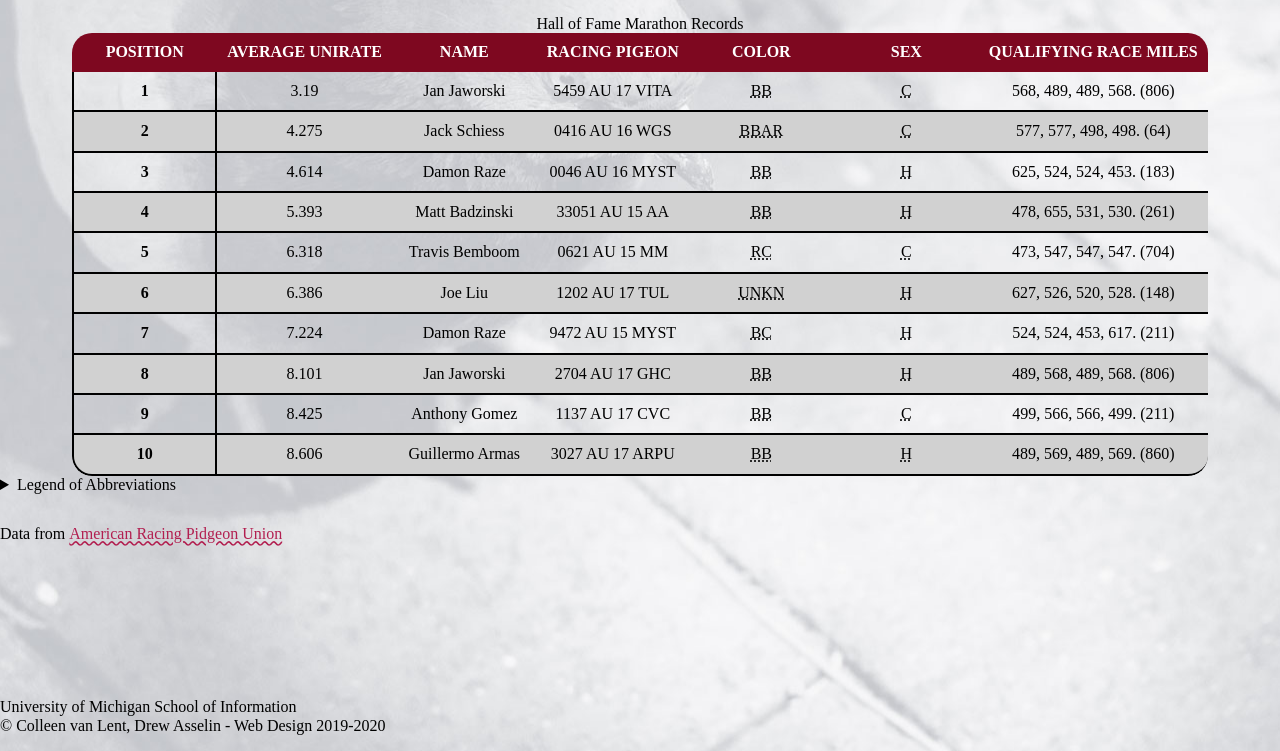
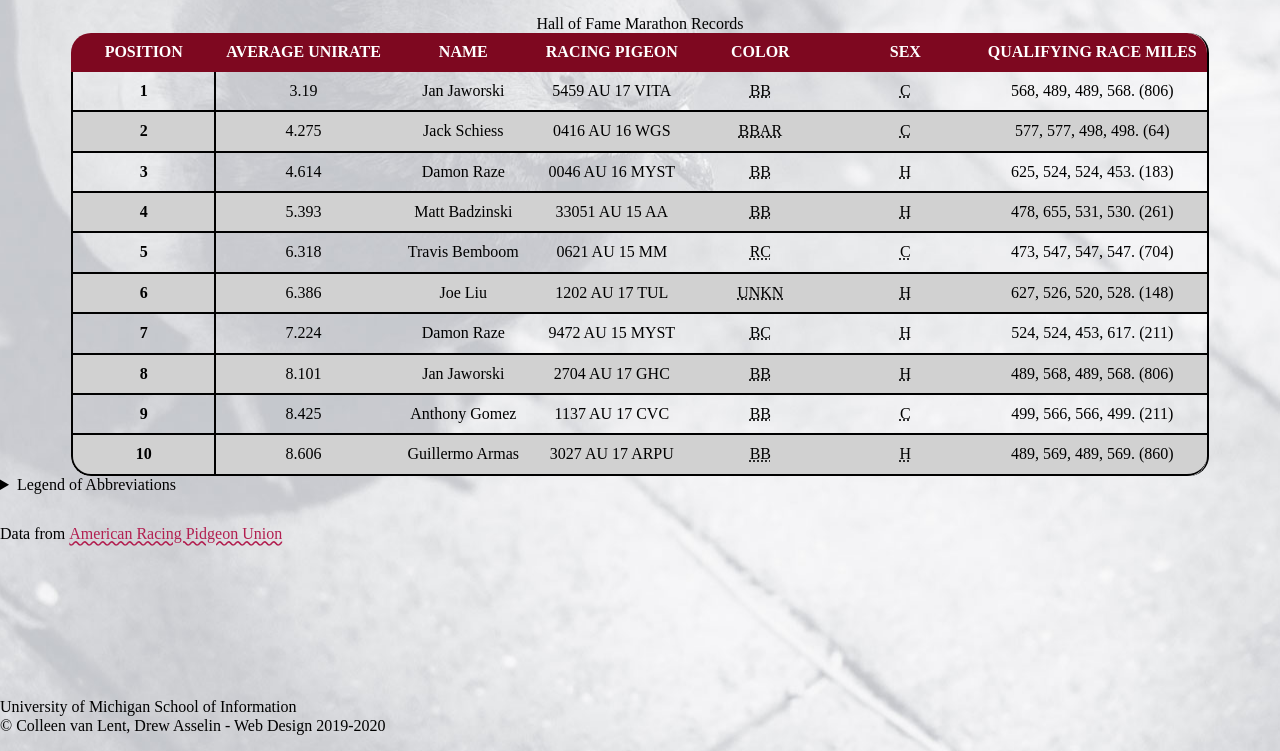
Before and after one commit to antshep-umich/wk3, a plain HTML site: page birds-main/index.html in a window 1280 px wide. Shown: the part 49-800 px from the top of the page. Drawn offline with nearby package versions, Linux system fonts and the light colour scheme.

Commit message:
Add files via upload

```diff
--- a/birds-main/css/style.css
+++ b/birds-main/css/style.css
@@ -65,7 +65,7 @@ tr:nth-child(odd){
 
 table{
     border-spacing: 0px;
-    /* border-right: 2px solid #000000; */
+    border-right: 2px solid #000000;
     margin:auto;
     border-radius: 20px;
     overflow:hidden;
```
